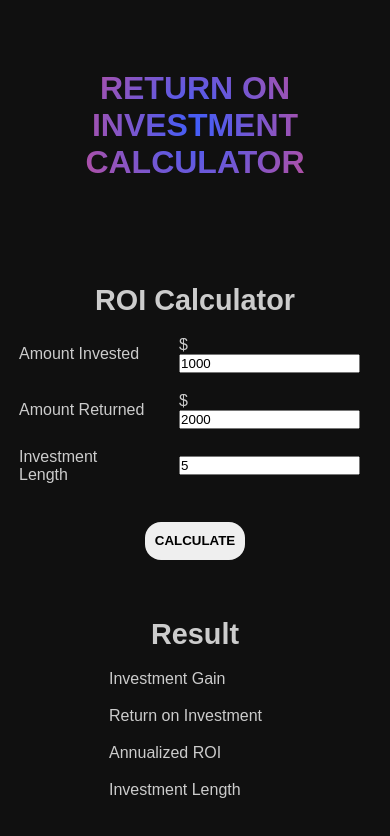
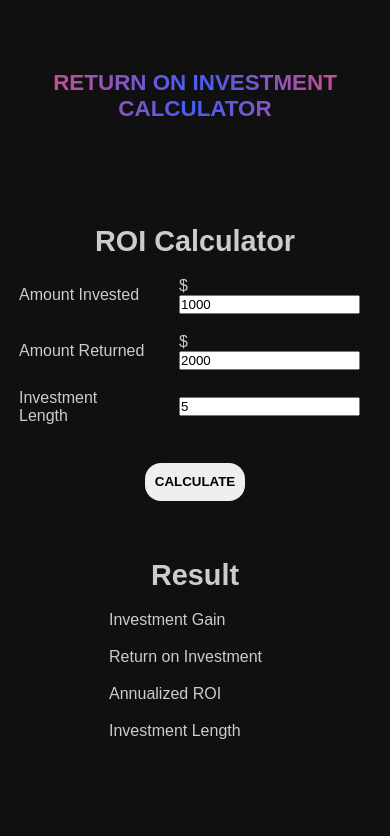
Before and after one commit to fnamlah/roi-calc, a plain HTML site: page index.html in a window 390 px wide. Drawn offline with Linux system fonts and the light colour scheme.

Commit message:
Update queries.css

```diff
--- a/queries.css
+++ b/queries.css
@@ -3,9 +3,11 @@
     grid-template-columns: 1fr;
     row-gap: 2.4rem;
   }
-  /* body {
-    padding: 0.5rem;
-  } */
+  .heading {
+    font-size: 1.4rem;
+    text-align: center;
+    margin-top: 4.4rem;
+  }
   table {
     border-spacing: 1.2rem;
     border-collapse: separate;
```
